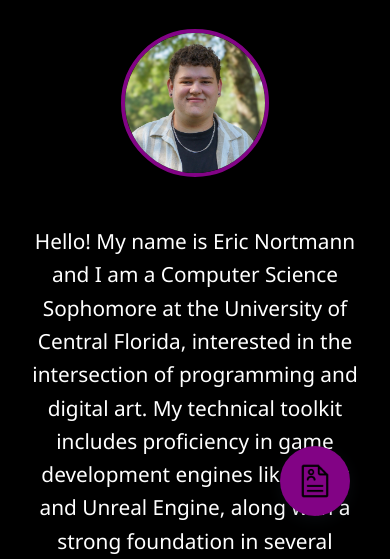
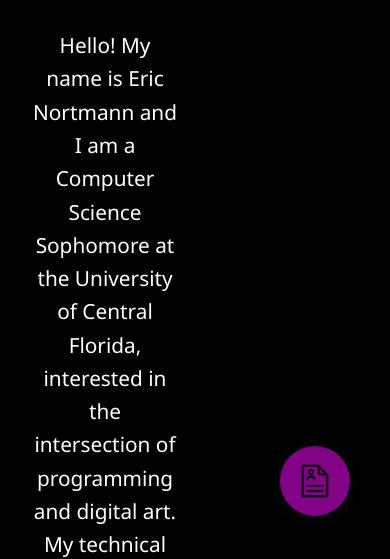
Before and after one commit to Marsh14/eric-portfolio, a plain HTML site: page index.html in a window 390 px wide. Shown: the part 288-847 px from the top of the page. Drawn offline with Linux system fonts and the light colour scheme.

Commit message:
quick pic changes

```diff
--- a/styles.css
+++ b/styles.css
@@ -384,8 +384,8 @@ section {
 /* Responsive Design */
 @media (max-width: 900px) {
     .about-me {
-        flex-direction: column;
-        align-items: center;
+        // flex-direction: column;
+        // align-items: center;
         max-width: 100%;
     }
 
```
